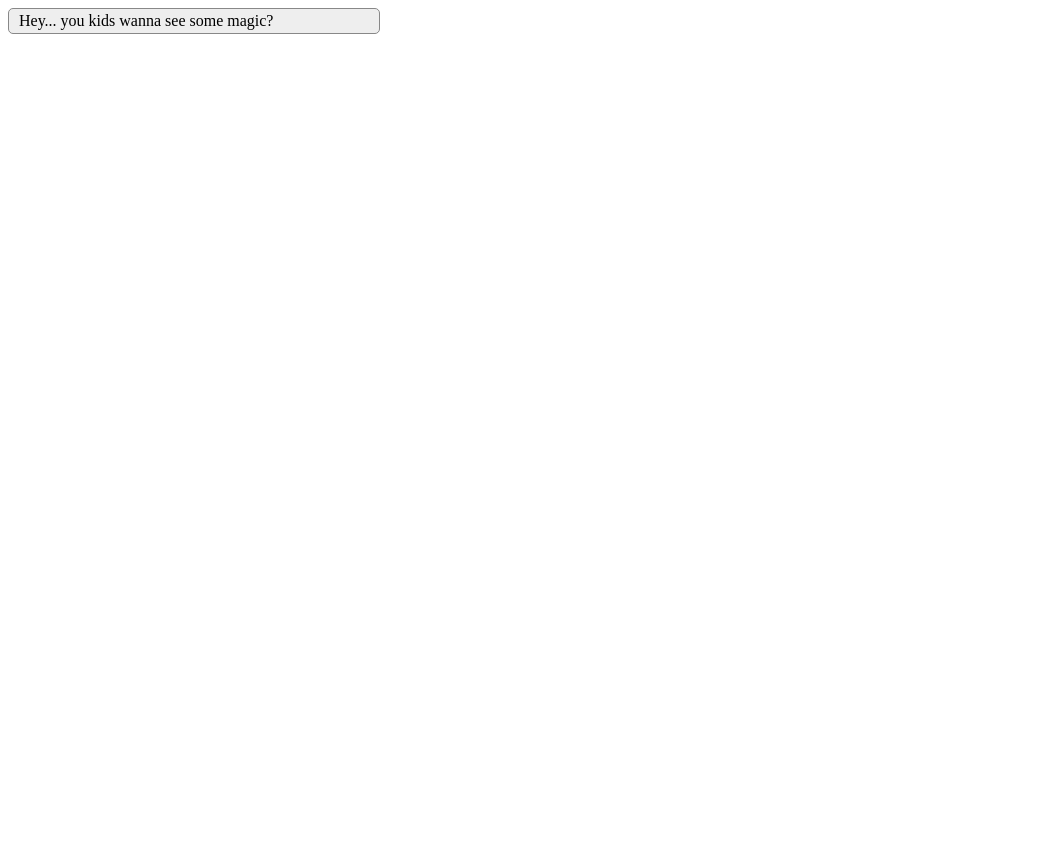
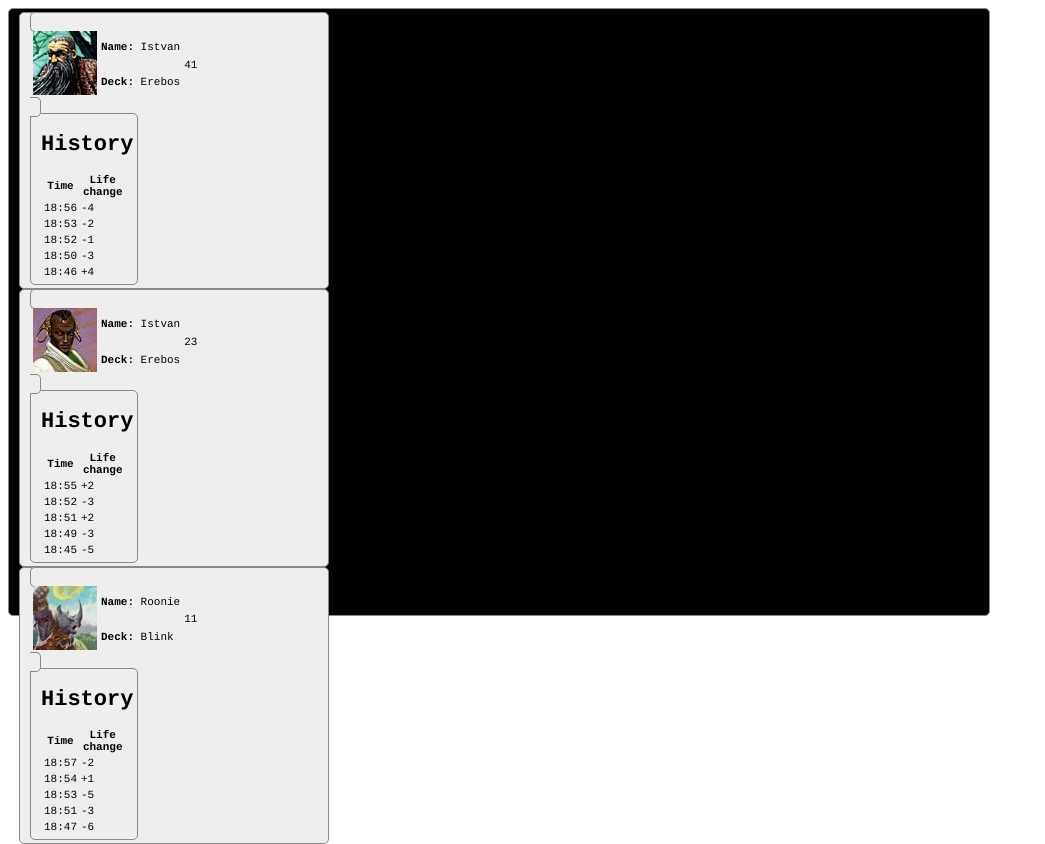
Before and after one commit to kepatron/Moxophone, a plain HTML site: page www/index.html in a window 1280 px wide. Shown: the whole page, without its empty margins (0-1045 px from the left). Before the commit the page ends 800 px from the top, so only its background shows below. Drawn offline with Linux system fonts and the light colour scheme.

Commit message:
Concept stuff
Esimerkki päänäkymästä

```diff
--- a/www/css/moxostyle.css
+++ b/www/css/moxostyle.css
@@ -1,7 +1,31 @@
 div {
+    color: #010101;
     background-color: #EEEEEE;
     border: 1px solid #888888;
     border-radius: 5px;
     padding: 3px 10px 3px 10px;
-    width: 350px;
+    width: 30%;
 }
+
+.nexus7_horizontal {
+    background-color: #010101;
+    width: 960px;
+    height: 600px;
+    color: #EEEEEE;
+    font-family: courier;
+    font-size: 11px;
+}
+
+.nexus7_vertical {
+    background-color: #010101;
+    width: 960px;
+    height: 600px;
+    color: #EEEEEE;
+    font-family: courier;
+    font-size: 11px;
+}
+.playerinfo {
+    height: 100%;
+    width: 100%;
+    display: inline;
+}
--- a/www/index.html
+++ b/www/index.html
@@ -7,6 +7,96 @@
         <title>Moxophone 0.1</title>
     </head>
     <body>
-        <div>Hey... you kids wanna see some magic?</div>
+        <div class="nexus7_horizontal">
+           <div class="playercontainer">
+                <div class="playerinfo">
+                    <table>
+                        <tr>
+                            <td rowspan="2" class="imgcell"><img src="img/istvan.png"/></td>
+                            <td class="inforow"><strong>Name:</strong> Istvan</td>
+                            <td rowspan="2" class="lifecell">41</td>
+                        </tr>
+                         <tr>
+                            <td class="inforow"><strong>Deck:</strong> Erebos</td>
+                        </tr>
+                    </table>
+                </div>
+                <div class="gamedata">
+                    <h1>History</h1>
+                    <table class="lifehistory">
+                        <thead>
+                            <th>Time</th><th>Life change</th>
+                        </thead>
+                        <tbody>
+                            <tr><td>18:56</td><td>-4</td></tr>
+                            <tr><td>18:53</td><td>-2</td></tr>
+                            <tr><td>18:52</td><td>-1</td></tr>
+                            <tr><td>18:50</td><td>-3</td></tr>
+                            <tr><td>18:46</td><td>+4</td></tr>
+                        </tbody>
+                    </table>
+                </div>
+            </div>
+
+            <div class="playercontainer">
+                    <div class="playerinfo">
+                        <table>
+                            <tr>
+                                <td rowspan="2" class="imgcell"><img src="img/beekeeper.png"/></td>
+                                <td class="inforow"><strong>Name:</strong> Istvan</td>
+                                <td rowspan="2" class="lifecell">23</td>
+                            </tr>
+                             <tr>
+                                <td class="inforow"><strong>Deck:</strong> Erebos</td>
+                            </tr>
+                        </table>
+                    </div>
+                    <div class="gamedata">
+                    <h1>History</h1>
+                    <table class="lifehistory">
+                        <thead>
+                            <th>Time</th><th>Life change</th>
+                        </thead>
+                        <tbody>
+                            <tr><td>18:55</td><td>+2</td></tr>
+                            <tr><td>18:52</td><td>-3</td></tr>
+                            <tr><td>18:51</td><td>+2</td></tr>
+                            <tr><td>18:49</td><td>-3</td></tr>
+                            <tr><td>18:45</td><td>-5</td></tr>
+                        </tbody>
+                    </table>
+                </div>
+            </div>
+
+            <div class="playercontainer">
+                    <div class="playerinfo">
+                        <table>
+                            <tr>
+                                <td rowspan="2" class="imgcell"><img src="img/roon.png"/></td>
+                                <td class="inforow"><strong>Name:</strong> Roonie</td>
+                                <td rowspan="2" class="lifecell">11</td>
+                            </tr>
+                             <tr>
+                                <td class="inforow"><strong>Deck:</strong> Blink</td>
+                            </tr>
+                        </table>
+                    </div>
+                    <div class="gamedata">
+                    <h1>History</h1>
+                    <table class="lifehistory">
+                        <thead>
+                            <th>Time</th><th>Life change</th>
+                        </thead>
+                        <tbody>
+                            <tr><td>18:57</td><td>-2</td></tr>
+                            <tr><td>18:54</td><td>+1</td></tr>
+                            <tr><td>18:53</td><td>-5</td></tr>
+                            <tr><td>18:51</td><td>-3</td></tr>
+                            <tr><td>18:47</td><td>-6</td></tr>
+                        </tbody>
+                    </table>
+                </div>
+            </div>
+        </div>
     </body>
 </html>
```
Also changed, not shown: www/img/beekeeper.png (added), www/img/istvan.png (added), www/img/roon.png (added).
